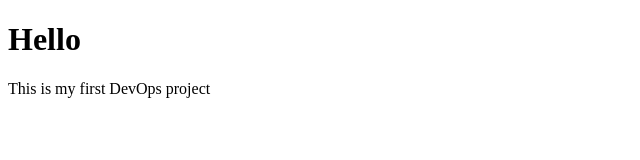
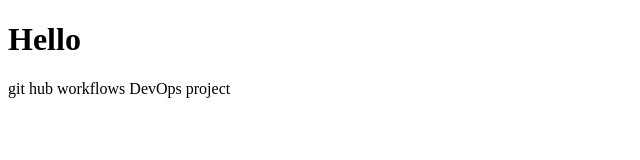
Before and after one commit to Rajesh72892/myprojects, a plain HTML site: page index.html in a window 1280 px wide. Shown: the full height of the page, 0-640 px from the left. Drawn offline with Linux system fonts and the light colour scheme.

Commit message:
third commit git workflow

```diff
--- a/index.html
+++ b/index.html
@@ -5,6 +5,6 @@
 </head>
 <body>
     <h1>Hello</h1>
-    <p>This is my first DevOps project</p>
+    <p>git hub workflows  DevOps project</p>
 </body>
 </html>
```
